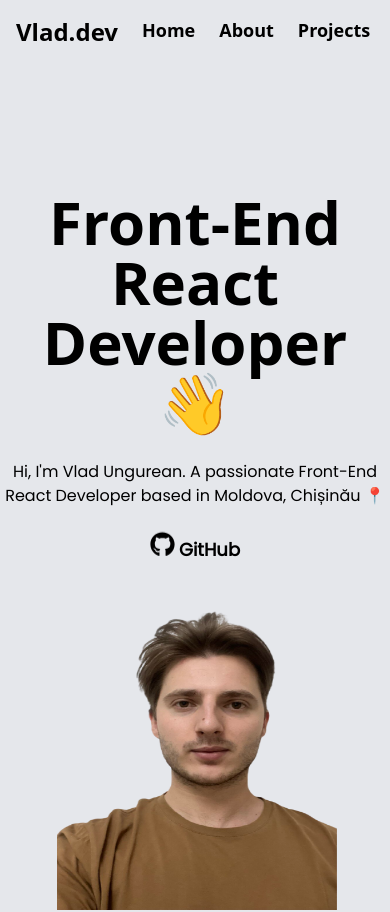
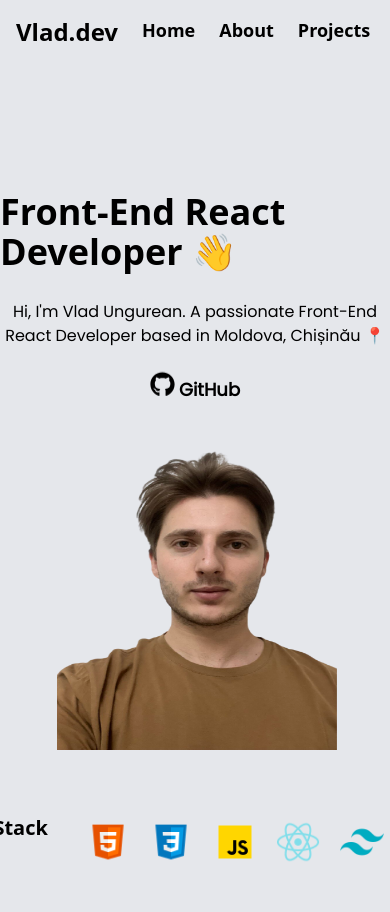
Before and after one commit to VladUngurean/Portfolio-React, a React (Vite) app: page / in a window 390 px wide. Shown: the top 912 px of the page. Built offline with nearby package versions, Linux system fonts and the light colour scheme.

Commit message:
responsive for tablets end

```diff
--- a/index.html
+++ b/index.html
@@ -8,7 +8,7 @@
   <title>Vlad Ungurean | Front-End Developer</title>
 </head>
 
-<body class="bg-gray-200">
+<body class="bg-gray-200 ">
   <div id="root"></div>
   <script type="module" src="/src/main.jsx"></script>
 </body>
--- a/src/components/boody/aboutMe/MyIntroduction.jsx
+++ b/src/components/boody/aboutMe/MyIntroduction.jsx
@@ -4,8 +4,8 @@ export default function MyIntroduction() {
   return (
     <>
       <div className="flex flex-row justify-center items-center mt-[120px] max-lg:flex-col">
-        <div className="flex flex-col  max-lg:items-center">
-          <p className="text-6xl text-start font-bold max-w-[560px] mb-7 max-lg:text-center">
+        <div className="flex flex-col justify-center items-center">
+          <p className="text-6xl text-start font-bold max-w-[560px] mb-7 max-lg:text-4xl ">
             Front-End React Developer &#128075;
           </p>
           <p className="text-base max-w-[400px] font-poppins mb-7 max-lg:text-center">
@@ -74,7 +74,7 @@ export default function MyIntroduction() {
         </div>
       </div>
       <div className="flex justify-center">
-        <div className=" w-[840px] flex flex-row justify-start items-center max-lg:w-full max-lg:justify-center">
+        <div className=" w-[840px] flex flex-row justify-start items-center max-lg:justify-center">
           <p className="text-start text-xl font-semibold">Tech Stack | </p>
           <div className="w-[450px] flex justify-between items-center">
             <img className="w-11 ml-9" src="/logo/htmlLogo.png" alt="html" />
--- a/src/components/navBar/NavBar.jsx
+++ b/src/components/navBar/NavBar.jsx
@@ -1,7 +1,7 @@
 export default function NavBar() {
   return (
     <nav className="w-full flex justify-between p-4">
-      <div className="mb-2 sm:mb-0">
+      <div className="mb-2">
         <p className="text-2xl font-bold">Vlad.dev</p>
       </div>
       <div>
```
